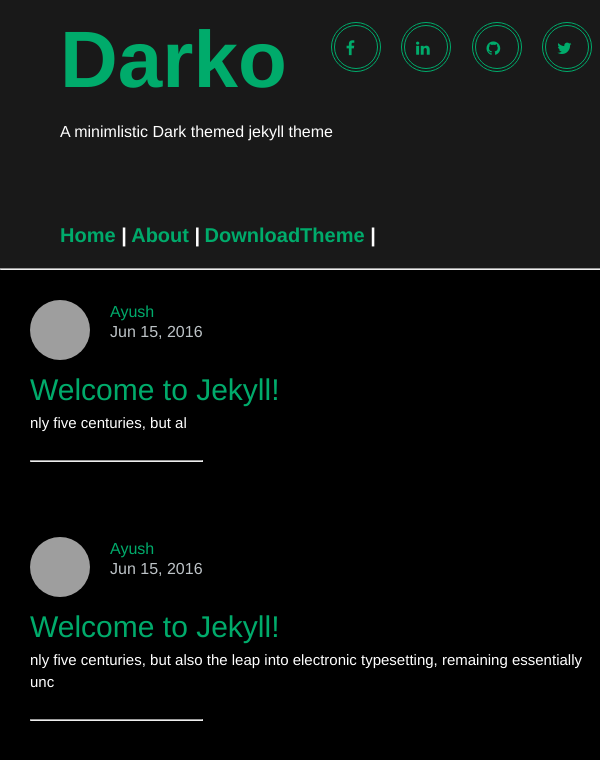
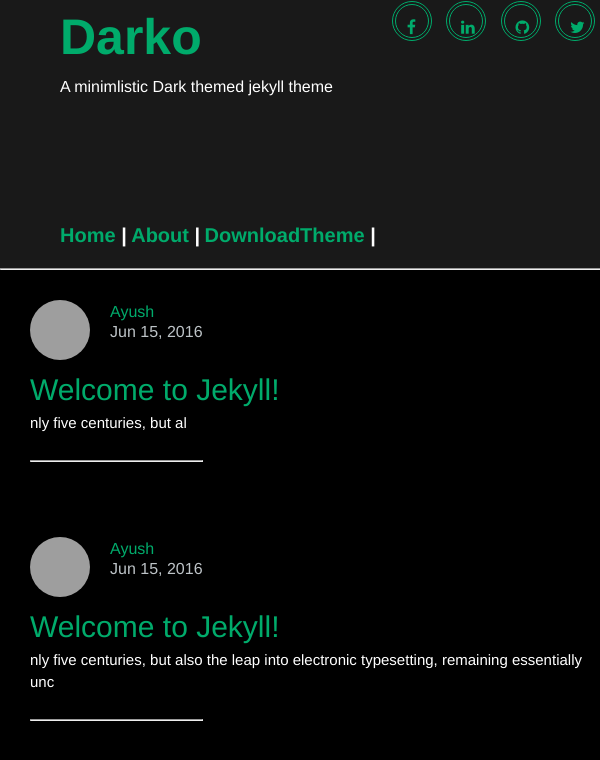
Before and after one commit to ayush1997/Darko, a Jekyll site: the page built from index.html, in a window 600 px wide. Shown: the top 760 px of the page. Built offline with Jekyll 4.4.1, drawn with Linux system fonts in a browser that asks for light colours; grey boxes are pictures that could not be loaded.

Commit message:
resposiveness chnages

```diff
--- a/css/main.css
+++ b/css/main.css
@@ -30,14 +30,6 @@
   opacity: 0.2;
 
 }
-.wrap{
-  position: absolute;
-  left:10%;
-  min-width: 100px;
-  /*background-color: red;*/
-
-
-}
 
 .site-title a{
   color: #00ab6b;
@@ -51,16 +43,11 @@
   color:white;
   word-wrap: break-word;
 }
-.site-pages{
-  position: absolute;
-  left: 10%;
-  bottom: 20px;
-
-}
 .page-head{
   display: inline-block;
 
 }
+
 .page-head a:hover{
   color: white;
 }
@@ -81,6 +68,23 @@
   position: absolute;
   overflow-x: hidden;
 }
+
+@media (min-width:600px){
+
+  .site-pages{
+    position: absolute;
+    left: 10%;
+    bottom: 20px;
+
+  }
+
+  .wrap{
+    position: absolute;
+    left:10%;
+    min-width: 100px;
+    /*background-color: red;*/
+  }
+
   .icons{
     display:inline-block;
     float: left;
@@ -92,6 +96,63 @@
 
 
   }
+}
+/* header mobile */
+
+@media (max-width:600px){
+  .wrap{
+    /*position: absolute;*/
+    min-width: 100px;
+    display: block;
+  }
+  .site-title a{
+    font-size: 50px;
+  }
+  .site-pages{
+    /*position: absolute;*/
+    display: block;
+
+  }
+  .icons{
+    /*position: absolute;*/
+    display: block;
+
+  }
+
+  .ico{
+    border: 4px double #00ab6b;
+    color: #00ab6b;
+    border-radius: 50%;
+    display: inline-block;
+    width: 10px !important;
+    height: 10px !important;
+    padding: 11px;
+    position: relative;
+    background: transparent;
+    transition: all 0.2s ease;
+    text-decoration: none;
+    margin: 1px 5px !important;
+  }
+  .ico:hover{
+    border: 4px solid white;
+    color: white;
+    border-radius: 50%;
+    display: inline-block;
+    width: 10px !important;
+    height: 10px !important;
+    padding: 11px;
+    position: relative;
+    background: transparent;
+    transition: all 0.2s ease;
+    text-decoration: none;
+    margin: 1px 5px !important;
+  }
+
+
+}
+
+
+
 .fb{
   color:#00ab6b;
 }
```
Also changed, not shown: 2 other files. Lines whose indentation alone changed are shown as unchanged.
